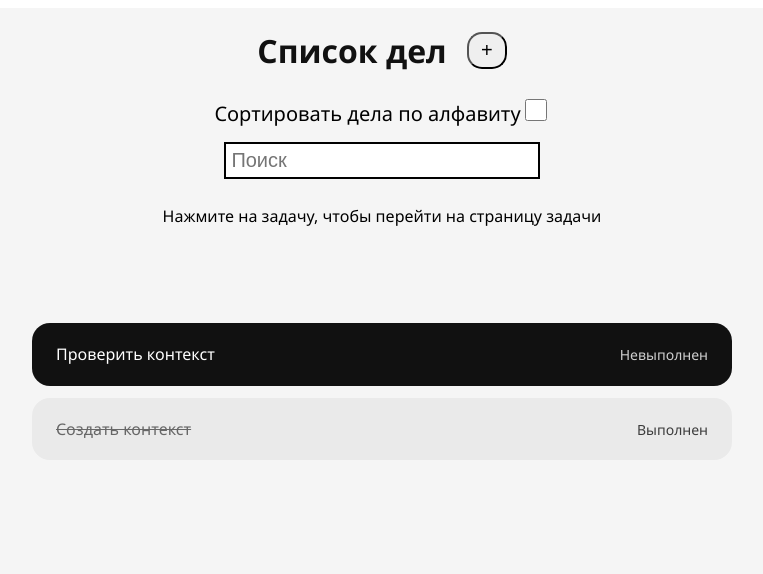
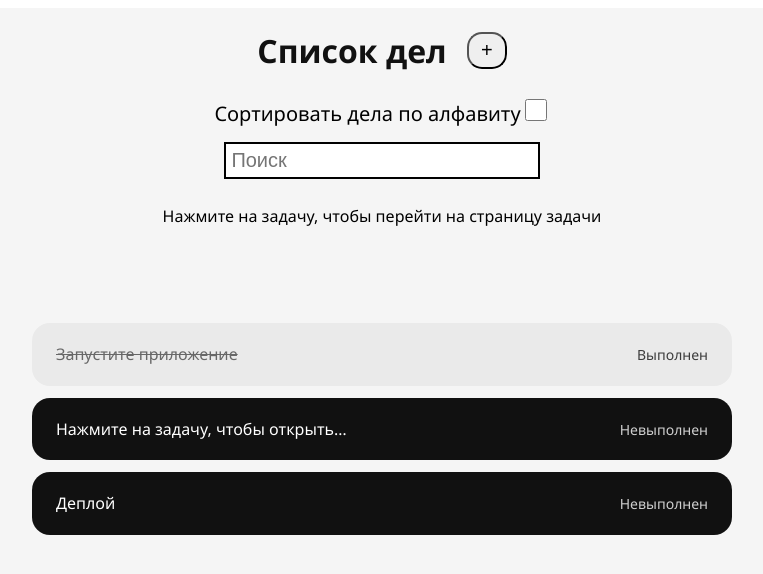
Before and after one commit to stepankot/Todolist-RU, a React (Vite) app: page / in a window 1280 px wide. Shown: the top 574 px of the page, without its empty margins (258-1021 px from the left). Built offline with nearby package versions, Linux system fonts and the light colour scheme; data requests are answered from the project's data file.

Commit message:
Revert "initial context tsk"
This reverts commit 065cef47be24e39d2a83aaf7a8e16163f6e54b87.

```diff
--- a/db.json
+++ b/db.json
@@ -1,14 +1,19 @@
 {
   "todos": [
     {
-      "id": "c67a",
-      "title": "Создать контекст",
-      "completed": true
+      "id": "b50e",
+      "title": "Деплой",
+      "completed": false
     },
     {
-      "id": "4027",
-      "title": "Проверить контекст",
+      "id": "68dd",
+      "title": "Нажмите на задачу, чтобы открыть ее страницу и произвести изменения если нужно",
       "completed": false
+    },
+    {
+      "id": "3d22",
+      "title": "Запустите приложение",
+      "completed": true
     }
   ]
 }
--- a/src/App.jsx
+++ b/src/App.jsx
@@ -68,10 +68,8 @@ export default function App() {
 	}
 
 	return (
-		<TaskContext value={value}>
-			<div>
-				<Outlet />
-			</div>
-		</TaskContext>
+		<div>
+			<Outlet />
+		</div>
 	)
 }
--- a/src/CreateModal.jsx
+++ b/src/CreateModal.jsx
@@ -6,6 +6,7 @@ export default function CreateModal({
 	initialValue,
 	isNew
 }) {
+	console.log(value)
 	return (
 		<div className="modal-overlay">
 			<div className="modal-wrapper">
--- a/src/api/useAddTodo.js
+++ b/src/api/useAddTodo.js
@@ -1,11 +1,17 @@
-export default function createdTodo(todo) {
+export default function createdTodo(todo, setLoading, setRefreshTodos) {
+	setLoading(true)
 	fetch('http://localhost:3000/todos', {
 		method: 'POST',
 		headers: {
 			'Content-Type': 'application/json'
 		},
 		body: JSON.stringify(todo)
-	}).then(response => {
-		response.json()
 	})
+		.then(response => {
+			response.json()
+		})
+		.finally(() => {
+			setRefreshTodos(prev => !prev)
+			setLoading(false)
+		})
 }
--- a/src/api/useDeleteTodo.js
+++ b/src/api/useDeleteTodo.js
@@ -1,7 +1,10 @@
-export default function DeleteTodo(id) {
-	fetch(`http://localhost:3000/todos/${id}`, {
+export default function deleteTodo(todo, setDelLoading) {
+	setDelLoading(true)
+	fetch(`http://localhost:3000/todos/${todo.id}`, {
 		method: 'DELETE'
-	}).then(response => {
-		response.json()
 	})
+		.then(response => {
+			response.json()
+		})
+		.finally(() => setDelLoading(false))
 }
--- a/src/api/useTodos.js
+++ b/src/api/useTodos.js
@@ -3,7 +3,7 @@ import { useEffect, useState } from 'react'
 export default function useGetTodos(refreshTodos) {
 	const [loading, setLoading] = useState(true)
 	const [error, setError] = useState(null)
-	const [todos, setTodos] = useState([])
+	const [todos, setTodos] = useState(null)
 	useEffect(() => {
 		fetch('http://localhost:3000/todos')
 			.then(response => response.json())
@@ -12,5 +12,5 @@ export default function useGetTodos(refreshTodos) {
 			.finally(() => setLoading(false))
 	}, [refreshTodos])
 
-	return { todos, error, loading }
+	return { todos, error, loading, setTodos, setLoading }
 }
--- a/src/api/useUpdateTodo.js
+++ b/src/api/useUpdateTodo.js
@@ -1,9 +1,13 @@
-export const updateTodo = updatedTodo => {
+export const updateTodo = (updatedTodo, setRefreshTodos) => {
 	fetch(`http://localhost:3000/todos/${updatedTodo.id}`, {
 		method: 'PATCH',
 		headers: {
 			'Content-Type': 'application/json'
 		},
 		body: JSON.stringify(updatedTodo)
-	}).then(response => response.json)
+	})
+		.then(response => response.json)
+		.finally(() => {
+			setRefreshTodos(prev => !prev)
+		})
 }
--- a/src/context.jsx
+++ /dev/null
@@ -1,3 +0,0 @@
-import { createContext } from 'react'
-
-export const TaskContext = createContext(null)
--- a/src/main.jsx
+++ b/src/main.jsx
@@ -3,7 +3,6 @@ import { createRoot } from 'react-dom/client'
 import './index.css'
 import { RouterProvider } from 'react-router'
 import { routes } from './routes.jsx'
-import { TaskContext } from './context.jsx'
 
 createRoot(document.getElementById('root')).render(
 	<StrictMode>
--- a/src/pages/Main.jsx
+++ b/src/pages/Main.jsx
@@ -1,17 +1,20 @@
 import { useState, useEffect } from 'react'
+import useTodos from '../api/useTodos'
 import TodoElement from '../todoElement'
 import CreateModal from '../CreateModal'
-import { useContext } from 'react'
-import { TaskContext } from '../context'
+import createdTodo from '../api/useAddTodo'
+import deleteTodo from '../api/useDeleteTodo'
 
 export default function Main() {
+	const [refreshTodos, setRefreshTodos] = useState(false)
+	const { todos, loading, setTodos, setLoading } = useTodos(refreshTodos)
 	const [onModal, setOnModal] = useState(false)
 	const [value, setValue] = useState('')
 	const [isSortAB, setIsSortAB] = useState(false)
-	const { todos, onCreate } = useContext(TaskContext)
 
 	const [searchValue, setSearchValue] = useState('')
 	const [debouncedSearch, setDebouncedSearch] = useState('')
+
 	useEffect(() => {
 		const timeout = setTimeout(() => {
 			setDebouncedSearch(searchValue)
@@ -20,26 +23,36 @@ export default function Main() {
 		return () => clearTimeout(timeout)
 	}, [searchValue])
 
+	if (loading) return <p>Loading...</p>
+
+	const onSubmit = event => {
+		event.preventDefault()
+		createdTodo({ title: value, completed: false }, setLoading, setRefreshTodos)
+
+		setRefreshTodos(!refreshTodos)
+		setValue('')
+		const mockTodo = {
+			id: todos.length + 1,
+			title: value,
+			completed: false
+		}
+		setTodos([...todos, mockTodo])
+		setOnModal(false)
+	}
+
 	const onSearch = e => {
 		setSearchValue(e.target.value)
 	}
 
-	const onSubmit = e => {
-		e.preventDefault()
-		const todo = { title: value, completed: false }
-		onCreate(todo)
-		setValue('')
-		setOnModal(false)
-	}
-
 	const filteredTodos = todos
-		?.filter(todo =>
+		.filter(todo =>
 			todo.title.toLowerCase().includes(debouncedSearch.toLowerCase())
 		)
 		.sort((a, b) => {
 			if (!isSortAB) return 0
 			return a.title.localeCompare(b.title)
 		})
+
 	return (
 		<div className="page">
 			<div>
@@ -49,7 +62,7 @@ export default function Main() {
 						<button onClick={() => setOnModal(true)}>+</button>
 					</div>
 				</h1>
-				{todos && (
+				{todos[0] && (
 					<div className="filter-group">
 						<label>
 							Сортировать дела по алфавиту
@@ -70,18 +83,19 @@ export default function Main() {
 			</div>
 			<p>Нажмите на задачу, чтобы перейти на страницу задачи</p>
 			<div className="empty-todos">
-				{!todos.length
+				{!todos[0]
 					? 'Список дел пуст нажмите "+"'
-					: !filteredTodos.length
+					: !filteredTodos[0]
 					? 'Ничего не найдено'
 					: ''}
 			</div>
 			<ul className="todos-container">
-				{todos &&
+				{todos[0] &&
 					filteredTodos.map(todo => (
 						<TodoElement
 							key={todo.id}
 							todo={todo}
+							setRefreshTodos={setRefreshTodos}
 						/>
 					))}
 			</ul>
--- a/src/pages/Task.jsx
+++ b/src/pages/Task.jsx
@@ -1,31 +1,56 @@
 import { Navigate, useParams } from 'react-router'
-import { useContext, useEffect, useState } from 'react'
+import useGetTodo from '../api/useGetTask'
+import { updateTodo } from '../api/useUpdateTodo'
+import deleteTodo from '../api/useDeleteTodo'
+import { useEffect, useState } from 'react'
 import { useNavigate } from 'react-router'
 import CreateModal from '../CreateModal'
 import BackBtn from '../BackBtn'
-import { TaskContext } from '../context'
 
 export default function Task() {
 	const { id } = useParams()
+	const [refreshTodo, setRefreshTodos] = useState(false)
+	const [delLoading, setDelLoading] = useState(false)
 	const [onModal, setOnModal] = useState(false)
 	const [title, setTitle] = useState('')
-	const { getTodo, onStatusChange, onUpdate, deleteTodo } =
-		useContext(TaskContext)
 
-	const todo = getTodo(id)
 	const navigate = useNavigate(null)
 
+	const { todo, loading, error } = useGetTodo(id, refreshTodo)
 	useEffect(() => {
 		if (todo?.title) {
 			setTitle(todo.title)
 		}
-	}, [todo])
+	}, [loading, todo])
 
-	const onSubmit = () => {
-		const updTodo = { ...todo, title: title }
-		onUpdate(updTodo)
+	if (loading) return <p>Loading...</p>
+	if (error)
+		return (
+			<Navigate
+				to="/404"
+				replace
+			/>
+		)
 
+	function onStatusChange() {
+		const updatedTodo = {
+			...todo,
+			completed: !todo.completed
+		}
+		updateTodo(updatedTodo, setRefreshTodos)
+	}
+	function onUpdate() {
+		const updatedTodo = {
+			...todo,
+			title: title
+		}
+		updateTodo(updatedTodo, setRefreshTodos)
 		setOnModal(false)
+	}
+
+	const onDelete = () => {
+		deleteTodo(todo, setDelLoading)
+		navigate(-1)
 	}
 
 	return (
@@ -40,8 +65,8 @@ export default function Task() {
 
 				<div className="task-actions">
 					<button onClick={() => setOnModal(true)}>Изменить</button>
-					<button onClick={() => deleteTodo(todo.id)}>Удалить</button>
-					<button onClick={() => onStatusChange(todo)}>
+					<button onClick={onDelete}>Удалить</button>
+					<button onClick={onStatusChange}>
 						{todo.completed ? 'Отменить' : 'Выполнить'}
 					</button>
 				</div>
@@ -51,7 +76,7 @@ export default function Task() {
 					value={title}
 					setValue={setTitle}
 					setOnModal={setOnModal}
-					onSubmit={onSubmit}
+					onSubmit={onUpdate}
 					initialValue={todo?.title}
 					isNew={false}
 				/>
```
